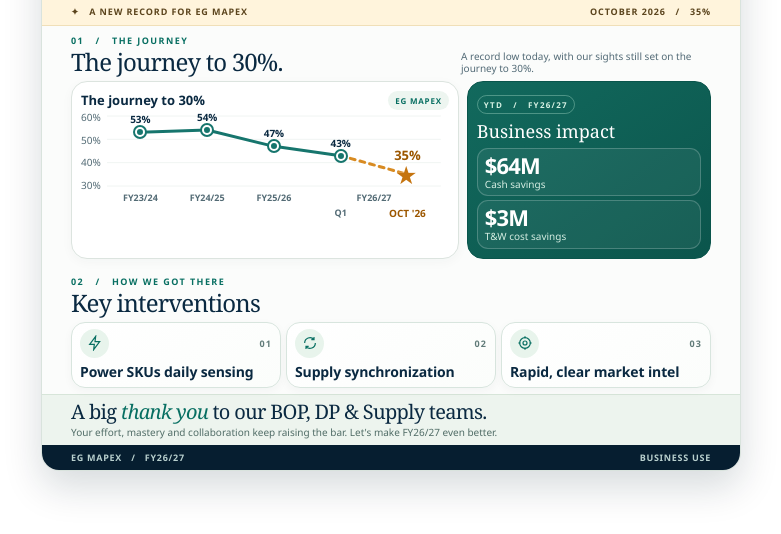
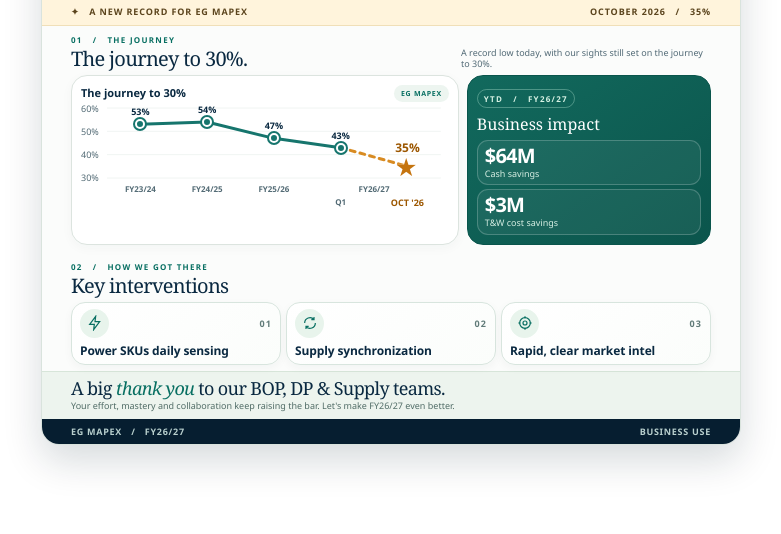
Before and after one commit to faridahelaly/eg-mapex-celebration, a plain HTML site: page index.html in a window 1280 px wide. Shown: the part 214-748 px from the top of the page, without its empty margins (249-1030 px from the left). Drawn offline with Linux system fonts and the light colour scheme.

Commit message:
Reduce supporting MAPEx announcement text
Co-authored-by: Copilot App <223556219+Copilot@users.noreply.github.com>

```diff
--- a/index.html
+++ b/index.html
@@ -102,11 +102,11 @@ footer .wrap{display:flex;justify-content:space-between;gap:20px;padding:8px 0;f
  .wrap{width:calc(100% - 32px)}.topbar{min-height:0;flex-wrap:wrap;gap:6px;padding:7px 0;font-size:9px}.brand-mark{width:25px;height:25px}.topbar-meta{flex:0 1 auto;max-width:100%;margin-left:auto;text-align:right;line-height:1.25}
  .hero-body{gap:8px;padding:12px 0}h1{max-width:100%;font-size:clamp(25px,7vw,30px);overflow-wrap:anywhere}.hero-subtitle{font-size:clamp(22px,6vw,26px)}.hero-copy>p:last-child{font-size:12px}.record-ring{width:146px;height:146px;border-width:5px;gap:4px}.record-label{font-size:11px}.record-number{font-size:60px}.record-date{font-size:9px}
  .ribbon .wrap{flex-wrap:wrap;justify-content:center;font-size:9px;line-height:1.4;text-align:center}.ribbon span:last-child{text-align:center}
- .section{padding:10px 0}.interventions{padding-top:0}h2{font-size:22px}.impact h3{font-size:18px}
- .section-heading{display:block;margin-bottom:7px}.section-intro{max-width:none;margin-top:5px;font-size:11px}
- .chart-card,.impact{padding:10px}.chart{margin-top:8px}.plot{height:78px;margin-right:8px}.periods{margin-right:8px;font-size:9px}.periods .october{font-size:9px}.point .value{font-size:11px}.point.current .value{font-size:13px}
- .lever{grid-template-columns:30px minmax(0,1fr) auto;gap:7px;min-height:46px;padding:6px 8px}.lever-icon{width:30px;height:30px;flex-basis:30px}.lever h3{font-size:14px}
- .thanks{padding:8px 0}.thanks h2{font-size:19px}
+ .section{padding:10px 0}.interventions{padding-top:0}h2{font-size:19px}.impact h3{font-size:16px}
+ .section-heading{display:block;margin-bottom:7px}.section-intro{max-width:none;margin-top:5px;font-size:10px}
+ .chart-card,.impact{padding:10px}.card-title{font-size:12px}.chart{margin-top:8px}.plot{height:78px;margin-right:8px}.periods{margin-right:8px;font-size:8px}.periods .october{font-size:8px}.point .value{font-size:9px}.point.current .value{font-size:11px}
+ .lever{grid-template-columns:30px minmax(0,1fr) auto;gap:7px;min-height:46px;padding:6px 8px}.lever-icon{width:30px;height:30px;flex-basis:30px}.lever h3{font-size:12px}
+ .thanks{padding:8px 0}.thanks h2{font-size:17px}
 }
 @media(max-width:360px){.topbar-meta{max-width:none}.chart-card{padding-right:8px;padding-left:8px}.periods{font-size:8px}.kpi strong{font-size:22px}}
 @media(min-width:1000px) and (max-height:1100px){
@@ -119,32 +119,32 @@ footer .wrap{display:flex;justify-content:space-between;gap:20px;padding:8px 0;f
  .ribbon .wrap{padding:7px 0;font-size:9px}
  .section{padding:8px 0}
  .section-heading{margin-bottom:6px}
- .section-kicker{margin-bottom:3px;font-size:9px}
- h2{font-size:24px;line-height:1.04}
- .section-intro{font-size:10px;line-height:1.25}
+ .section-kicker{margin-bottom:3px;font-size:8px}
+ h2{font-size:20px;line-height:1.05}
+ .section-intro{font-size:9px;line-height:1.25}
  .overview{gap:8px}
- .chart-card{padding:9px}.card-title{font-size:13px}
- .card-tag{font-size:8px}
+ .chart-card{padding:9px}.card-title{font-size:11px}
+ .card-tag{font-size:7px}
  .chart{margin-top:6px}.plot{height:70px;margin-right:8px;margin-left:26px}
- .scale{left:-26px;font-size:10px}
- .point .value{bottom:9px;font-size:10px}
+ .scale{left:-26px;font-size:9px}
+ .point .value{bottom:9px;font-size:9px}
  .point.current{width:25px;height:25px}.point.current:before{font-size:25px;line-height:25px}
- .point.current .value{bottom:23px;font-size:13px}
- .periods{margin:6px 8px 0 26px;font-size:9px}.periods .october{font-size:10px}
+ .point.current .value{bottom:23px;font-size:12px}
+ .periods{margin:6px 8px 0 26px;font-size:8px}.periods .october{font-size:9px}
  .impact{padding:9px}
  .impact .section-kicker{margin-bottom:5px;padding:3px 6px;font-size:8px}
- .impact h3{font-size:18px}
+ .impact h3{font-size:16px}
  .kpis{gap:4px;margin-top:5px}
  .kpi{min-height:38px;padding:5px 7px}
- .kpi strong{font-size:22px}.kpi span{margin-top:2px;font-size:10px}
+ .kpi strong{font-size:20px}.kpi span{margin-top:2px;font-size:9px}
  .interventions{padding-bottom:6px}
  .lever-grid{gap:5px}
  .lever{min-height:46px;padding:6px 8px}
  .lever-icon{width:29px;height:29px;flex-basis:29px}
- .lever h3{font-size:14px}
+ .lever h3{font-size:12px}
  .thanks{padding:7px 0}
- .thanks h2{font-size:20px}
- .thanks p{margin:3px 0 0;font-size:10px;line-height:1.2}
+ .thanks h2{font-size:18px}
+ .thanks p{margin:3px 0 0;font-size:9px;line-height:1.2}
  footer .wrap{padding:6px 0;font-size:9px}
 }
 @media(prefers-reduced-motion:reduce){html{scroll-behavior:auto}}
```
